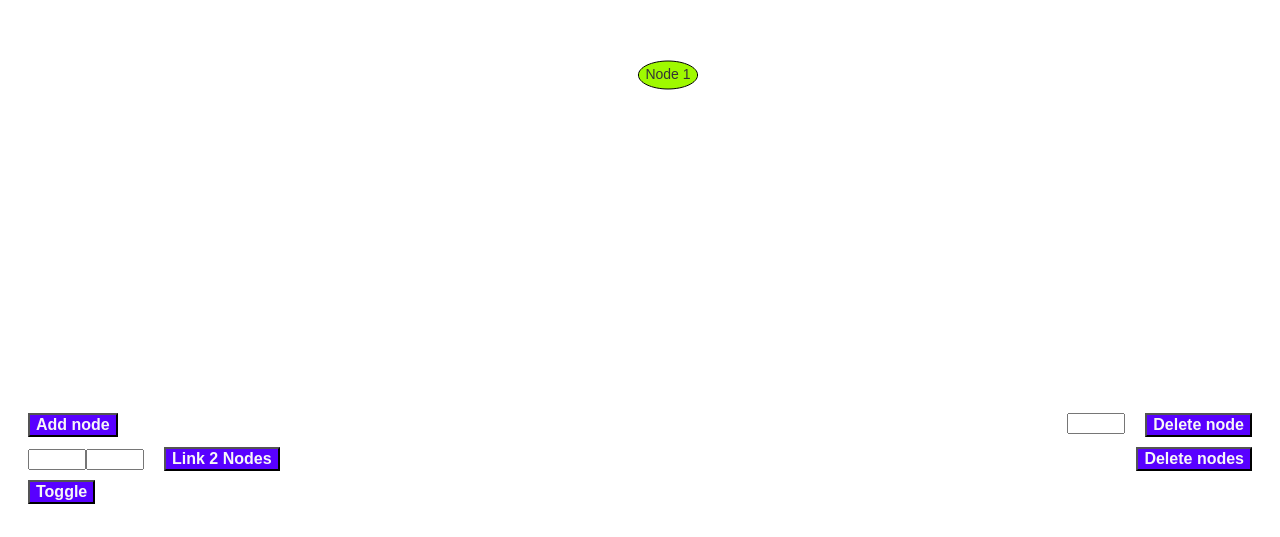
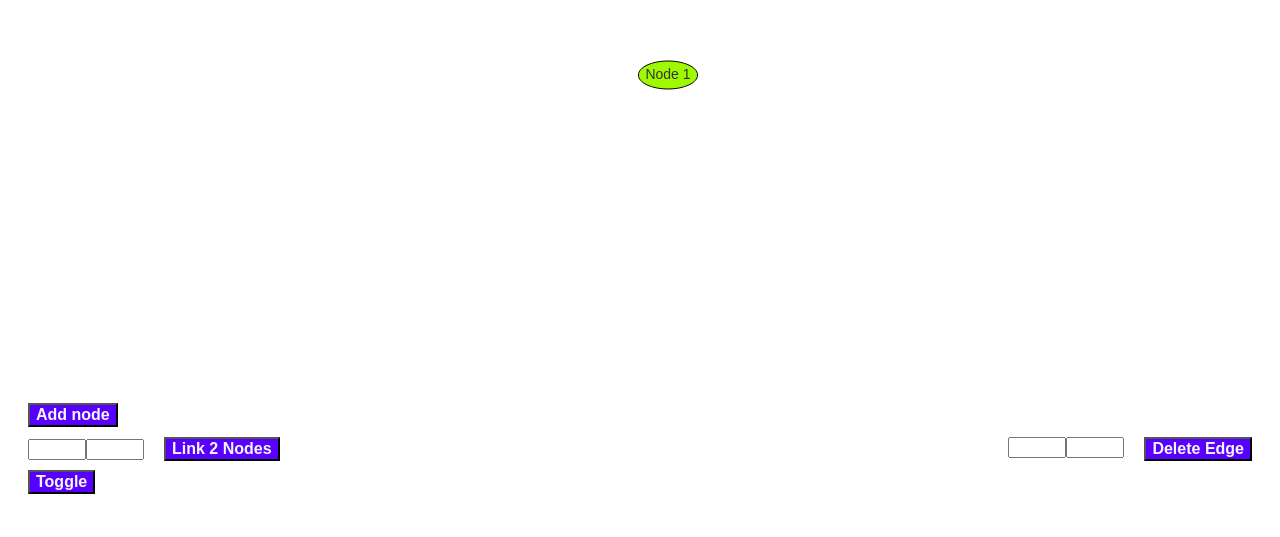
Before and after one commit to rd977/Graph_Editor, an Angular app: page /custom-nodes in a window 1280 px wide. Shown: the part 263-800 px from the top of the page. Built offline with nearby package versions, Linux system fonts and the light colour scheme.

Commit message:
rami dhouib Delete edge

```diff
--- a/src/app/custom-nodes/custom-nodes.component.html
+++ b/src/app/custom-nodes/custom-nodes.component.html
@@ -1,11 +1,11 @@
 <div id="mynetwork-vis" class="wrapper-network" xmlns="http://www.w3.org/1999/html"></div>
-<div><button class ="actionButton1" (click)="add()" > Add node</button>
-  <button class ="actionButton left"  (click)="add()" > Delete node</button>
-  <input #box3  type="text" class="left" (keyup.enter)="update3(box.value)" (blur)="update3(box.value)" >
-</div>
-<div><input #box id="node1" type="text" (keyup.enter)="update1(box.value)" (blur)="update1(box.value)" >
+<button class ="actionButton" (click)="add()" > Add node</button>
+<div>
+  <input #box id="node1" type="text" (keyup.enter)="update1(box.value)" (blur)="update1(box.value)" >
   <input #box1 id="node2" type="text" (keyup.enter)="update2(box1.value)" (blur)="update2(box1.value)" >
   <button  class ="actionButton" (click)="link()">Link 2 Nodes </button>
-  <button class ="actionButton left"  (click)="add()" > Delete nodes</button>
+  <button  class ="actionButton left" (click)="unlink()">Delete Edge </button>
+  <input #box2 class="left" type="text" (keyup.enter)="update3(box2.value)" (blur)="update3(box2.value)" >
+  <input #box3 class="left" type="text" (keyup.enter)="update4(box3.value)" (blur)="update4(box3.value)" >
 </div>
 <button class ="actionButton" (click)="toggle_labels()" > Toggle</button>
--- a/src/app/custom-nodes/custom-nodes.component.ts
+++ b/src/app/custom-nodes/custom-nodes.component.ts
@@ -18,6 +18,9 @@ export class CustomNodesComponent implements OnInit {
   // contains user input as number
   node1: number;
   node2: number;
+  node3: number;
+  node4: number;
+  node5: number;
   // functions that store the input
   // see html code
   update1(value) {
@@ -25,6 +28,12 @@ export class CustomNodesComponent implements OnInit {
   }
   update2(value) {
     this.node2 = value;
+  }
+  update3(value) {
+    this.node3 = value;
+  }
+  update4(value) {
+    this.node4 = value;
   }
 
   constructor() {
@@ -59,15 +68,14 @@ export class CustomNodesComponent implements OnInit {
     console.log(this.node1);
     console.log(this.node2);
     // adding the edge
-    this.edges.update({from: this.node1, to: this.node2 , color : 'blue' });
-
+    this.edges.update({id: 1, from: this.node1, to: this.node2 , color : 'blue' });
   }
   // toggles label
   toggle_labels() {
     // if label is on
     if (this.on) {
       for (let j = 1; j < this.i ; j++) {
-        this.nodes.add([{id: j , font: {color: 'rgb(159, 249, 0)'} }]);
+        this.nodes.update([{id: j , font: {color: 'rgb(159, 249, 0)'} }]);
         this.on = false;
 
       }
@@ -78,4 +86,15 @@ export class CustomNodesComponent implements OnInit {
         this.on = true;
     }
   }
-}}
+  }
+  // deletes a node
+  unlink() {
+    console.log(this.node3);
+    console.log(this.node4);
+    this.edges.remove(1);
+  }
+  // deletes all nodes linking to one edge
+  delete_edges() {
+    this.edges.clear(this.node5);
+  }
+}
```
